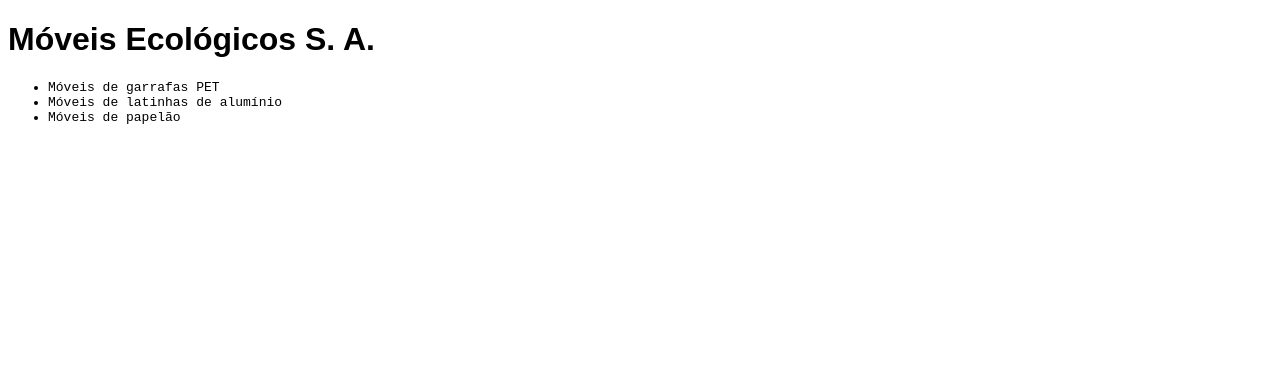
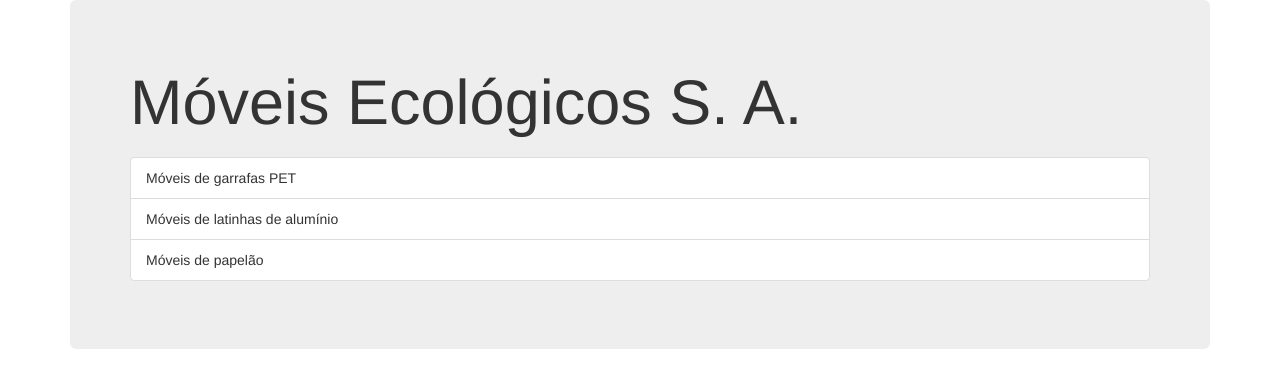
Before and after one commit to robertosouza1/moveis-ecologicos, a plain HTML site: page index.html in a window 1280 px wide. Drawn offline with nearby package versions, Linux system fonts and the light colour scheme.

Commit message:
Adicionando Bootstrap

```diff
--- a/index.html
+++ b/index.html
@@ -1,24 +1,34 @@
 <!DOCTYPE html>
 <html>
-<!-- início do arquivo ... -->
+
 <head>
-<!-- tags meta, link e title ... -->
-<script src="js/principal.js"></script>
-<title>Móveis Ecológicos</title>
-<link rel="stylesheet" href="estilos.css">
     <meta charset="utf-8" />
     <meta name="description" content="Móveis ecológicos">
     <meta name="keywords" content="moveis ecologicos">
+    <link rel="stylesheet" href="http://netdna.bootstrapcdn.com/bootstrap/3.1.1/
+css/bootstrap.min.css">
+    <title>Móveis Ecológicos</title>
+    <script src="js/principal.js"></script>
 </head>
-<!-- restante do arquivo ... -->
+
 <body onload="trocaBanner();">
+    <div class="container">
+        <div class="jumbotron">
             <h1>Móveis Ecológicos S. A.</h1>
-<!-- tag h1 ... -->
             <h2 id="mensagem"></h2>
-<ul>
-<li>Móveis de garrafas PET</li>
-<li>Móveis de latinhas de alumínio</li>
-<li>Móveis de papelão</li>
+            <ul class="list-group">
+                <li class="list-group-item">
+                    Móveis de garrafas PET
+                </li>
+                <li class="list-group-item">
+                    Móveis de latinhas de alumínio
+                </li>
+                <li class="list-group-item">
+                    Móveis de papelão
+                </li>
             </ul>
+        </div>
+    </div>
 </body>
+
 </html>
--- a/principal.css
+++ /dev/null
@@ -1,11 +0,0 @@
-body {
-width: 50%;
-margin: auto;
-}
-/* resto do css */
-h1 {
-font-family: sans-serif;
-}
-li {
-font-family: monospace;
-}
```
Lines whose indentation alone changed are shown as unchanged.
